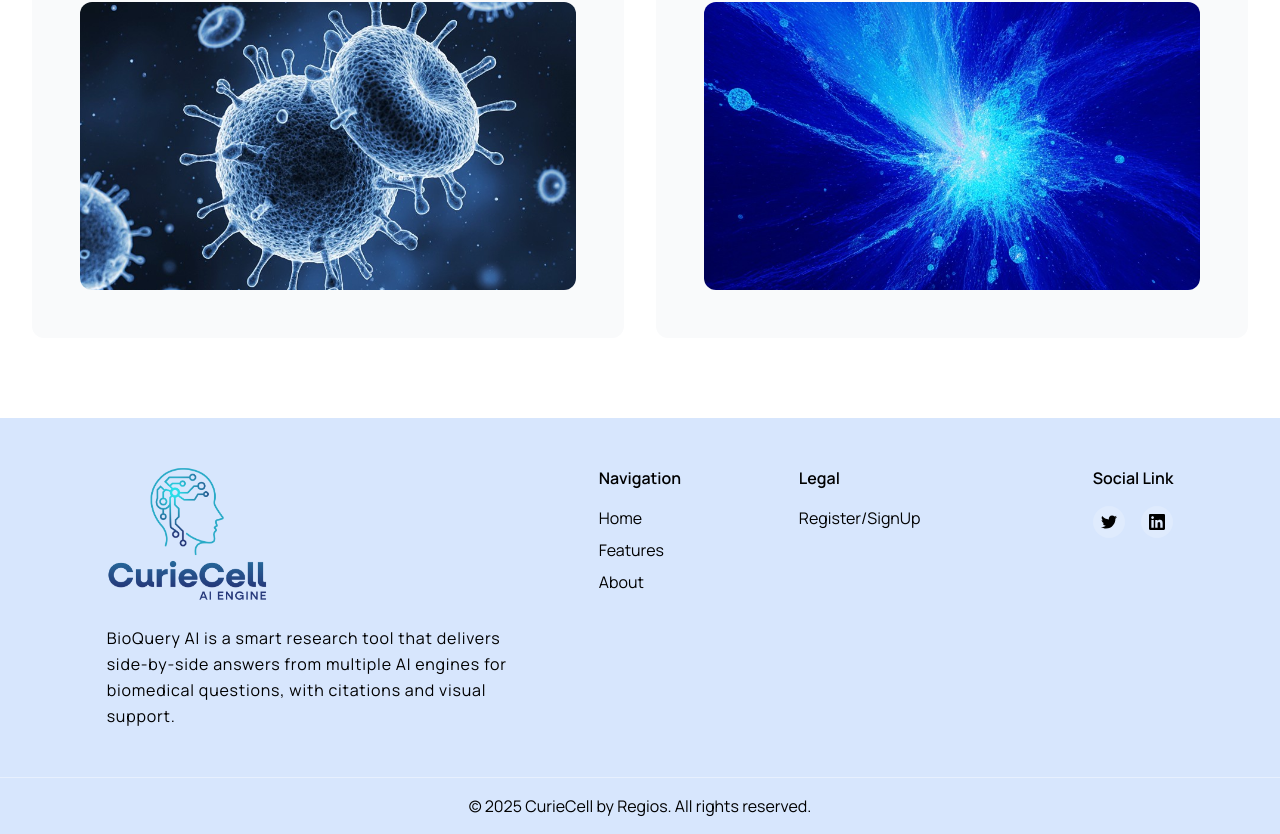
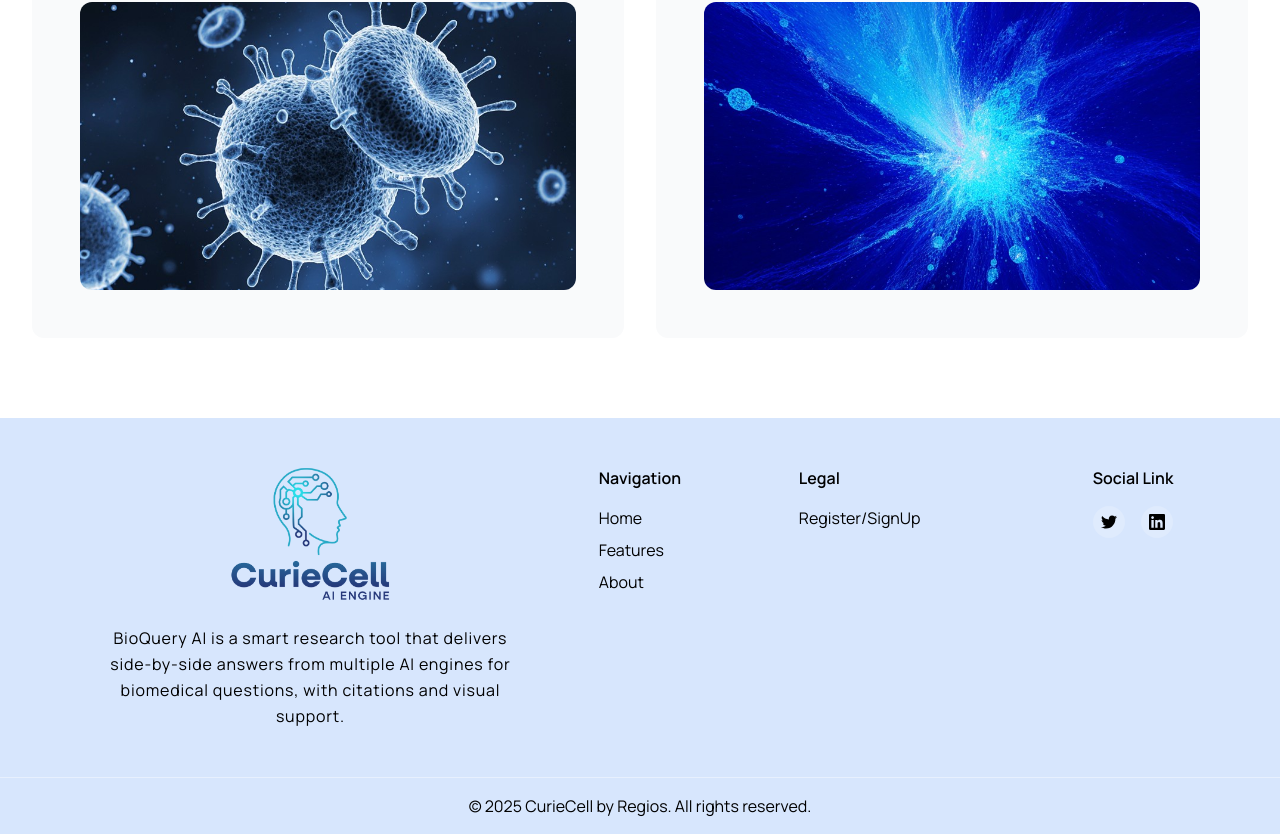
Before and after one commit to Sanjida-Khanam778/sidharth-multiai, a React (Vite) app: page / in a window 1280 px wide. Shown: the part 1960-2794 px from the top of the page. Built offline with nearby package versions, Linux system fonts and the light colour scheme; no server answers.

Commit message:
update footer

```diff
--- a/src/components/Footer/Footer.jsx
+++ b/src/components/Footer/Footer.jsx
@@ -7,8 +7,8 @@ const Footer = () => {
         <div className="w-10/12 mx-auto grid grid-cols-1 md:grid-cols-2 lg:grid-cols-5 gap-8 py-12">
           {/* Company Info */}
           <div className="lg:col-span-2">
-            <img src={logo} className="w-40 mb-6" alt="" />
-            <p className="text-black leading-relaxed tracking-wider text-center lg:text-left">
+            <img src={logo} className="w-32 md:w-40 mb-6 mx-auto" alt="" />
+            <p className="text-black leading-relaxed tracking-wider text-center">
               BioQuery AI is a smart research tool that delivers side-by-side
               answers from multiple AI engines for biomedical questions, with
               citations and visual support.
--- a/src/components/Nav/Nav.jsx
+++ b/src/components/Nav/Nav.jsx
@@ -142,7 +142,7 @@ const Nav = () => {
           {/* Logo */}
           <Link to="/">
             <div className="flex items-center">
-              <img src={logo} alt="logo" className="w-32 md:w-40" />
+              <img src={logo} alt="logo" className="w-24" />
             </div>
           </Link>
           <div
```
